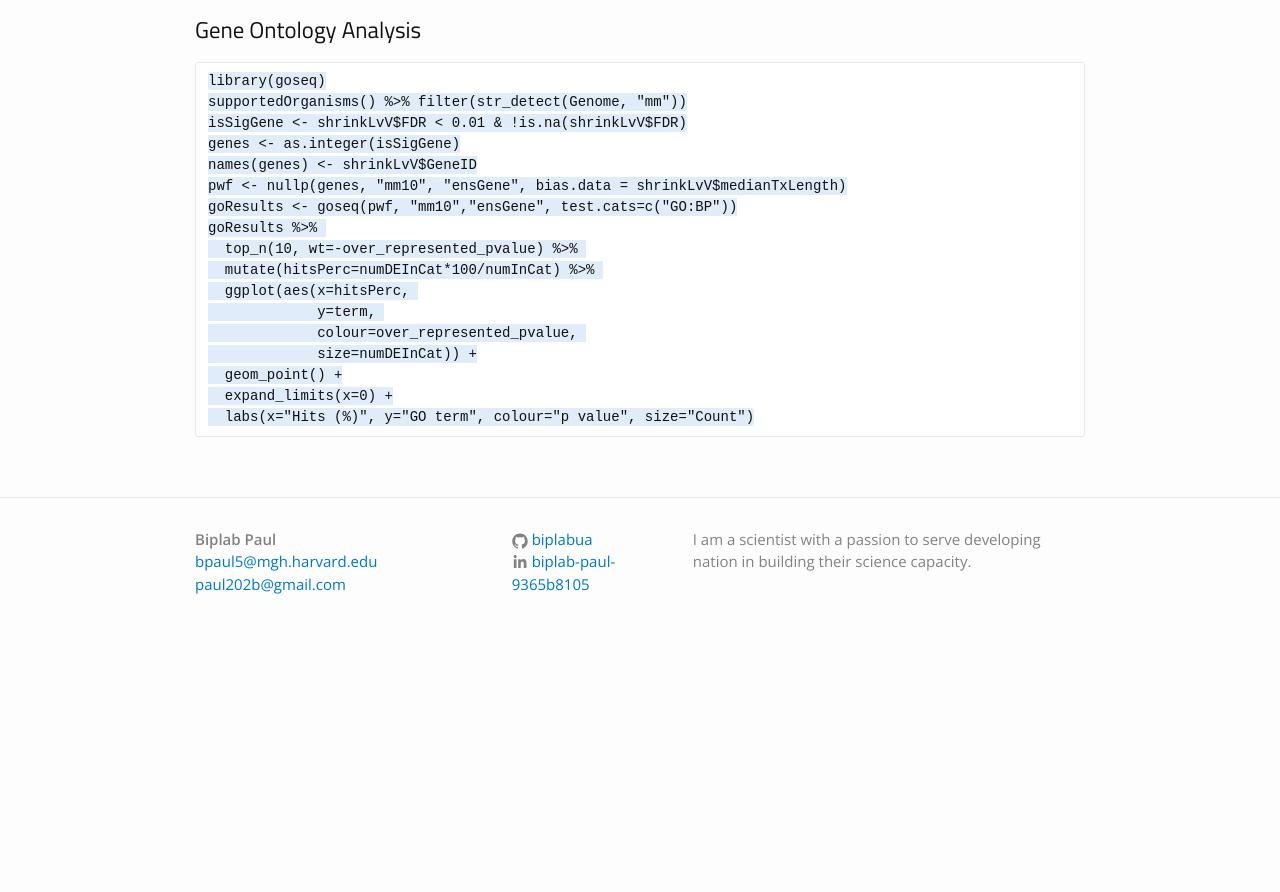
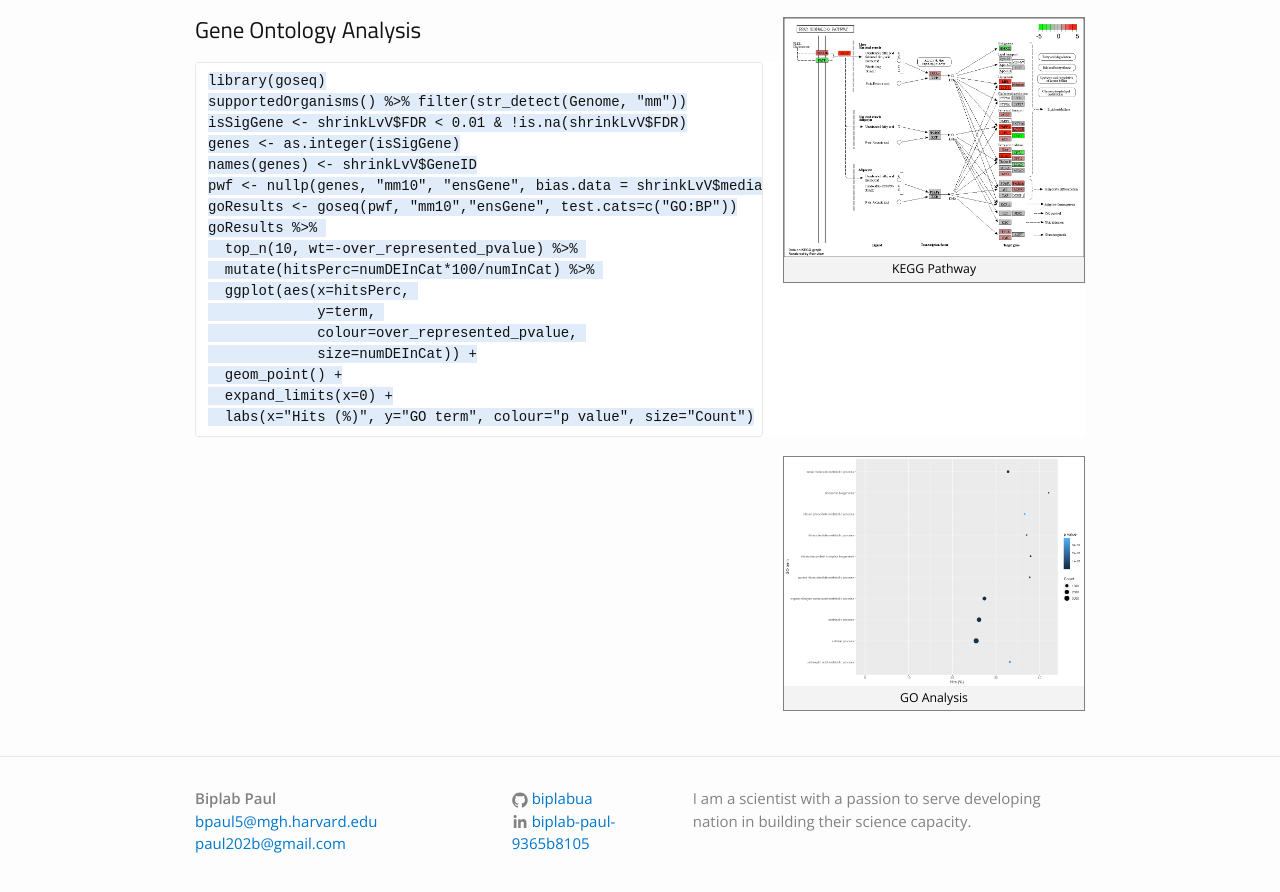
Before and after one commit to biplabua/biplabua.github.io, a Jekyll site: the page built from _posts/2020-04-26-Gene-Enrichment-Analysis.markdown, in a window 1280 px wide and 900 px high, scrolled down 2328 px. Shown: the top 892 px of the window. Built offline with Jekyll 4.4.1, drawn with Linux system fonts in a browser that asks for light colours; our own code applies the rules of GitHub Pages for plain Markdown files; before the commit the page ends 2983 px from its top, so only the background shows below that.

Commit message:
image goseq

`````diff
--- a/_posts/2020-04-26-Gene-Enrichment-Analysis.markdown
+++ b/_posts/2020-04-26-Gene-Enrichment-Analysis.markdown
@@ -100,7 +100,7 @@ pathview(gene.data = logFC,
          species = "mmu",
          limit = list(gene=5, cpd=1))
 ````
-
+{% include image.html url="/images/mmu03320.pathview.png" caption="KEGG Pathway" width=300 align="right" %}
 ## Gene Ontology Analysis
 ```
 library(goseq)
@@ -121,3 +121,4 @@ goResults %>%
   expand_limits(x=0) +
   labs(x="Hits (%)", y="GO term", colour="p value", size="Count")
   ```
+{% include image.html url="/images/goseq.png" caption="GO Analysis" width=300 align="right" %}
`````
